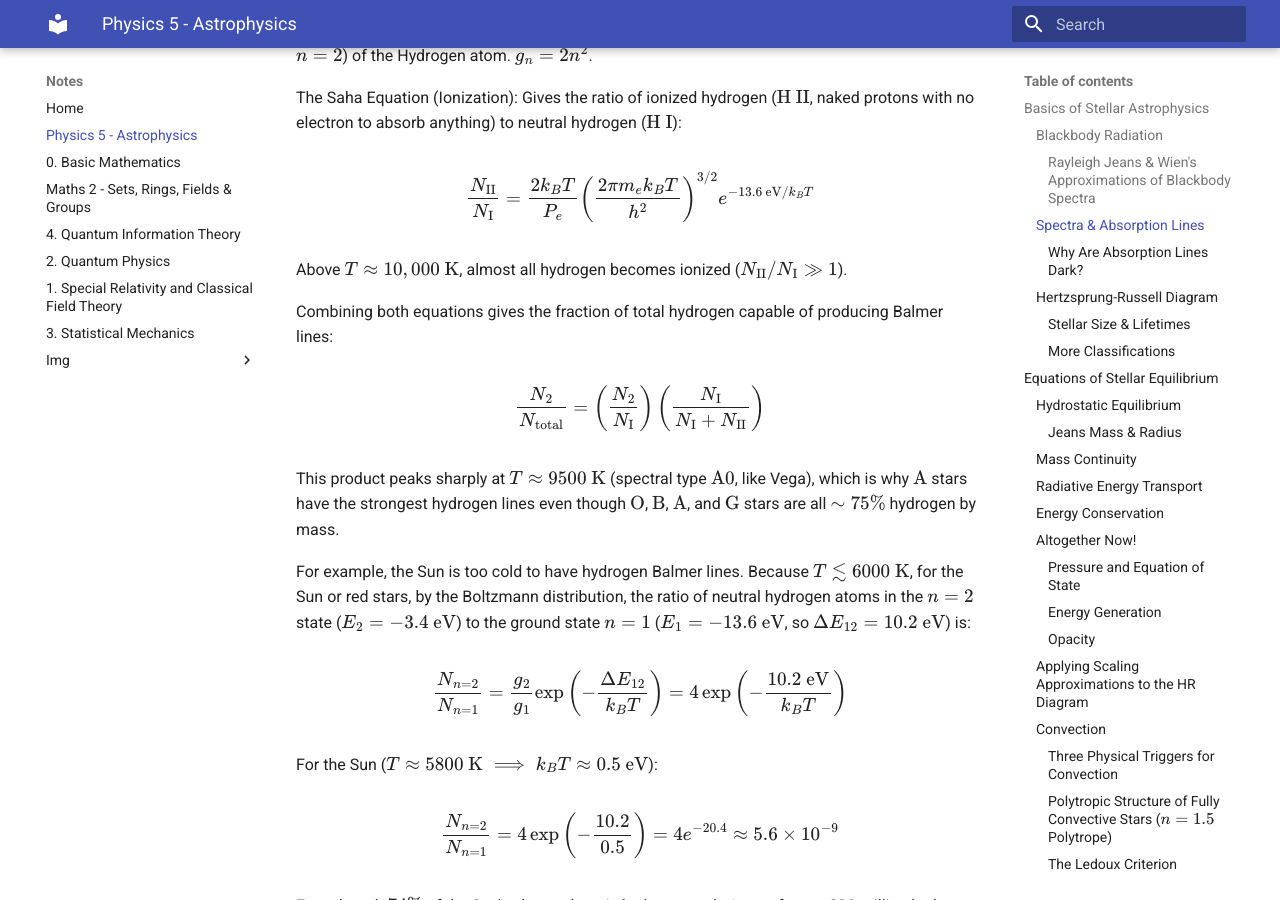
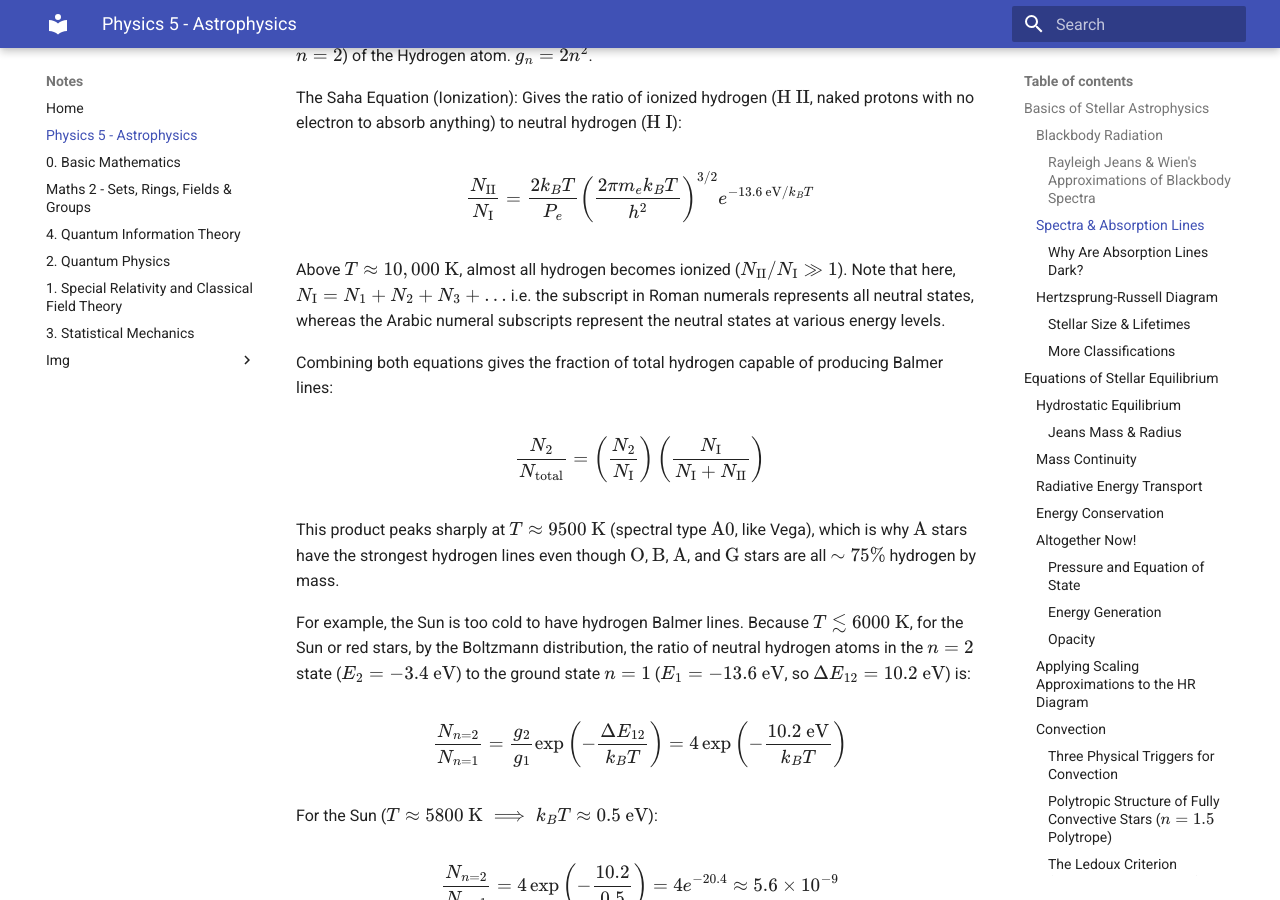
Before and after one commit to regstuff/notes, an MkDocs documentation site: the page built from docs/Physics_Astrophysics.md, in a window 1280 px wide and 900 px high, scrolled down 11106 px. Built offline with MkDocs 1.6.1 and Material for MkDocs 9.7.7, drawn with Linux system fonts in a browser that asks for light colours.

Commit message:
Update Physics_Astrophysics.md

```diff
--- a/docs/Physics_Astrophysics.md
+++ b/docs/Physics_Astrophysics.md
@@ -262,7 +262,7 @@ The Saha Equation (Ionization): Gives the ratio of ionized hydrogen ($\text{H II
 
 $$\frac{N_{\text{II}}}{N_{\text{I}}} = \frac{2 k_B T}{P_e} \left(\frac{2\pi m_e k_B T}{h^2}\right)^{3/2} e^{-13.6\text{ eV}/k_B T}$$
 
-Above $T \approx 10,000\text{ K}$, almost all hydrogen becomes ionized ($N_{\text{II}}/N_{\text{I}} \gg 1$).
+Above $T \approx 10,000\text{ K}$, almost all hydrogen becomes ionized ($N_{\text{II}}/N_{\text{I}} \gg 1$). Note that here, $N_{\text{I}} = N_1 + N_2 + N_3 + \dots$ i.e. the subscript in Roman numerals represents all neutral states, whereas the Arabic numeral subscripts represent the neutral states at various energy levels.
 
 Combining both equations gives the fraction of total hydrogen capable of producing Balmer lines:
 
```
